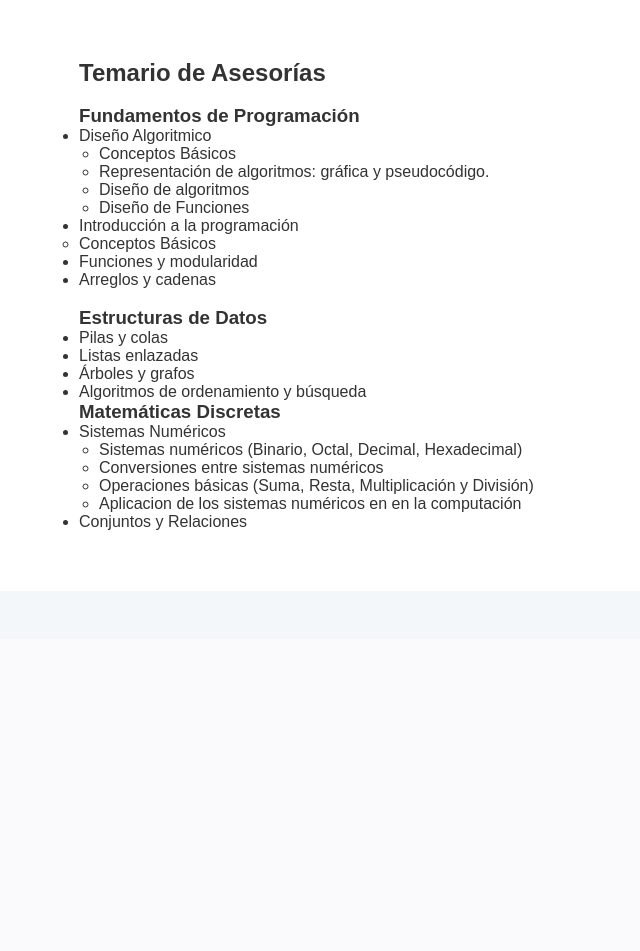
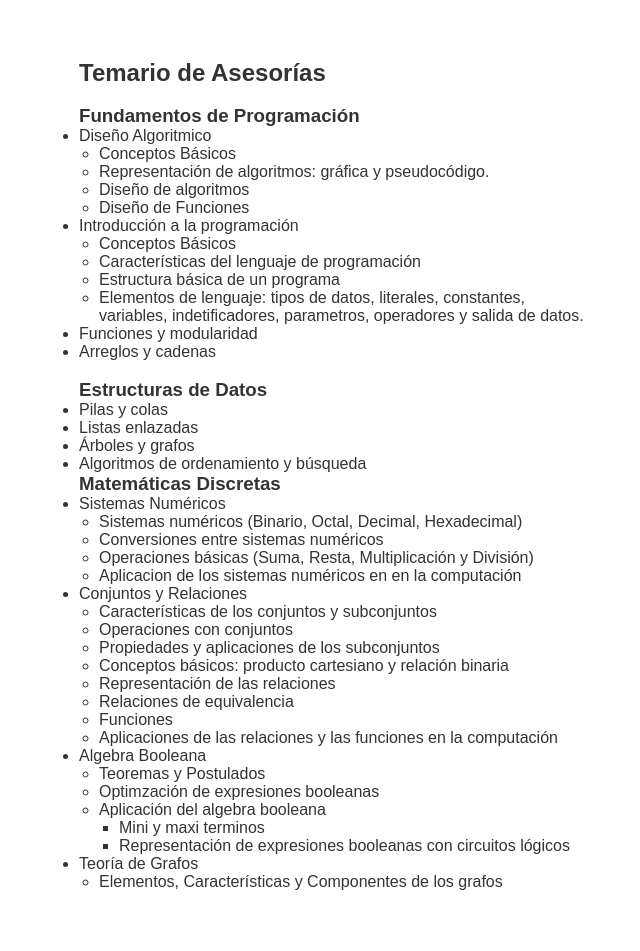
Before and after one commit to Cyph3r-sec/cyph3r_academy, a PHP site: page /temario.php in a window 1280 px wide. Shown: the part 161-1112 px from the top of the page, without its empty margins (49-689 px from the left). Before the commit the page ends 691 px from the top, so only its background shows below. Run offline with PHP 8.4, Linux system fonts and the light colour scheme.

Commit message:
actualizacion temario | icono en pestaña index

```diff
--- a/asesorias/index.php
+++ b/asesorias/index.php
@@ -3,8 +3,10 @@
 <head>
     <meta charset="UTF-8">
     <meta name="viewport" content="width=device-width, initial-scale=1.0">
-    <title>CodeMentor - Asesorías de Programación</title>
+    <title>Cyph3rAcademy - Asesorías de Programación</title>
     <link rel="stylesheet" href="css/style.css">
+    <link rel="shortcut icon" href="img/logo2.png" type="image/png">
+
 </head>
 <body>
 
--- a/asesorias/temario.php
+++ b/asesorias/temario.php
@@ -13,8 +13,14 @@
                 <li>Diseño de Funciones</li>
             </ul>
         <li>Introducción a la programación</li>
-            <ul>
+            <ul style="padding-left: 20px;">
                 <li>Conceptos Básicos</li>
+                <li>Características del lenguaje de programación</li>
+                <li>Estructura básica de un programa</li>
+                <li>
+                    <p>Elementos de lenguaje: tipos de datos, literales, constantes, </p>
+                    <p>variables, indetificadores, parametros, operadores y salida de datos.</p>
+                </li>
             </ul>
         <li>Funciones y modularidad</li>
         <li>Arreglos y cadenas</li>
@@ -37,5 +43,29 @@
                 <li>Aplicacion de los sistemas numéricos en en la computación</li>
             </ul>
         <li>Conjuntos y Relaciones</li>
+            <ul style="padding-left: 20px;">
+                <li>Características de los conjuntos y subconjuntos</li>
+                <li>Operaciones con conjuntos </li>
+                <li>Propiedades y aplicaciones de los subconjuntos</li>
+                <li>Conceptos básicos: producto cartesiano y relación binaria</li>
+                <li>Representación de las relaciones</li>
+                <li>Relaciones de equivalencia</li>
+                <li>Funciones</li>
+                <li>Aplicaciones de las relaciones y las funciones en la computación</li>
+            </ul>
+        <li>Algebra Booleana</li>
+            <ul style="padding-left: 20px;">
+                <li>Teoremas y Postulados</li>
+                <li>Optimzación de expresiones booleanas</li>
+                <li>Aplicación del algebra booleana</li>
+                    <ul style="padding-left: 20px;">
+                        <li>Mini y maxi terminos</li>
+                        <li>Representación de expresiones booleanas con circuitos lógicos</li>
+                    </ul>
+            </ul>
+        <li>Teoría de Grafos</li>
+            <ul style="padding-left: 20px;">
+                <li>Elementos, Características y Componentes de los grafos</li>
+            </ul>
     </ul>
 </section>
```
